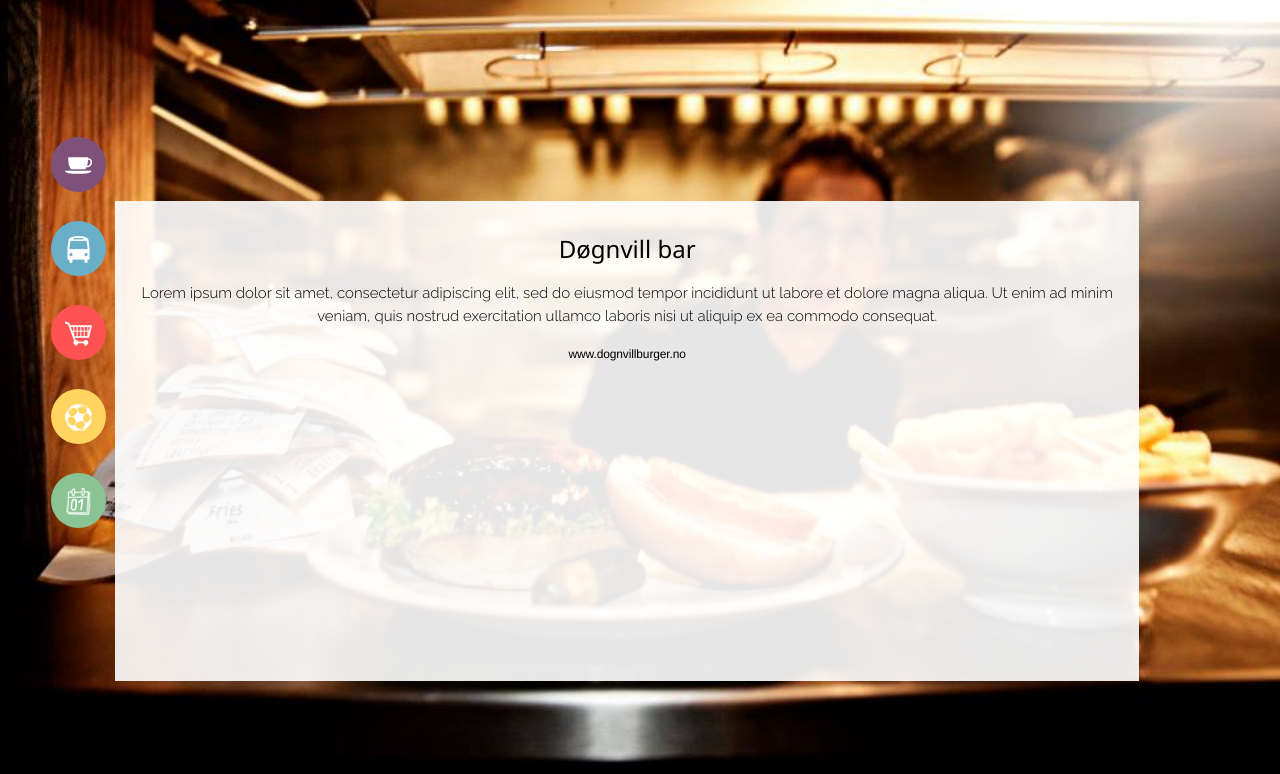
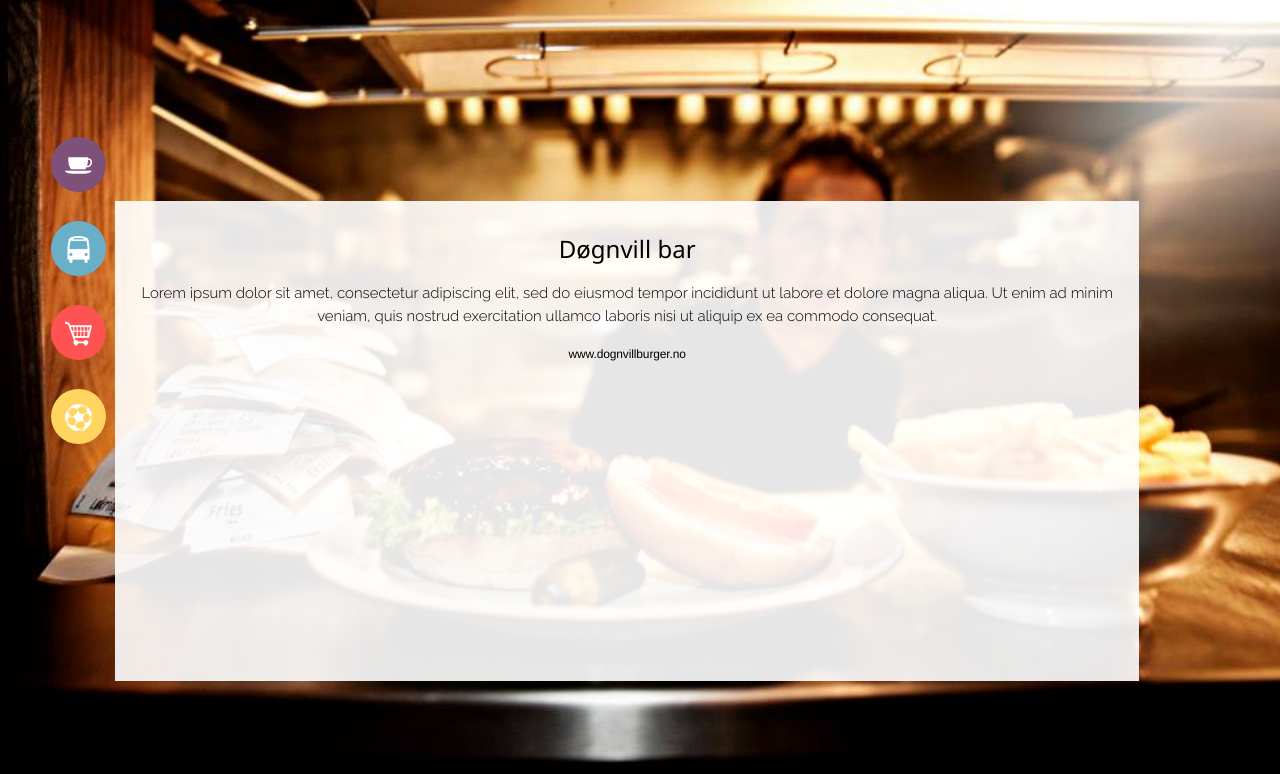
Before and after one commit to Hundur/EksamenProsjekt2017, a PHP site: page /food.php in a window 1280 px wide. Shown: the part 79-853 px from the top of the page. Run offline with PHP 8.4, Linux system fonts and the light colour scheme.

Commit message:
Update food.php

```diff
--- a/food.php
+++ b/food.php
@@ -25,9 +25,6 @@ include_once('header.php');
 			<a href="shop.php" class = menucircle2 id = shopping2> <p class = "menutext2" id = "menutext23"><img src="img/icons/shopping-27.png" alt="icons"></p></a>
 
 			<a href="activities.php" class = menucircle2 id = activities2> <p class = "menutext2" id = "menutext24"><img src="img/icons/activities-27.png" alt="icons"></p></a>
-
-			<a href="arrangements.php" class = menucircle2 id = arrangement2> <p class = "menutext2" id = "menutext25"><img src="img/icons/arrangement-27.png" alt="icons"></p></a>
-
 
 		    <!-- End of main navbar -->
 
```
